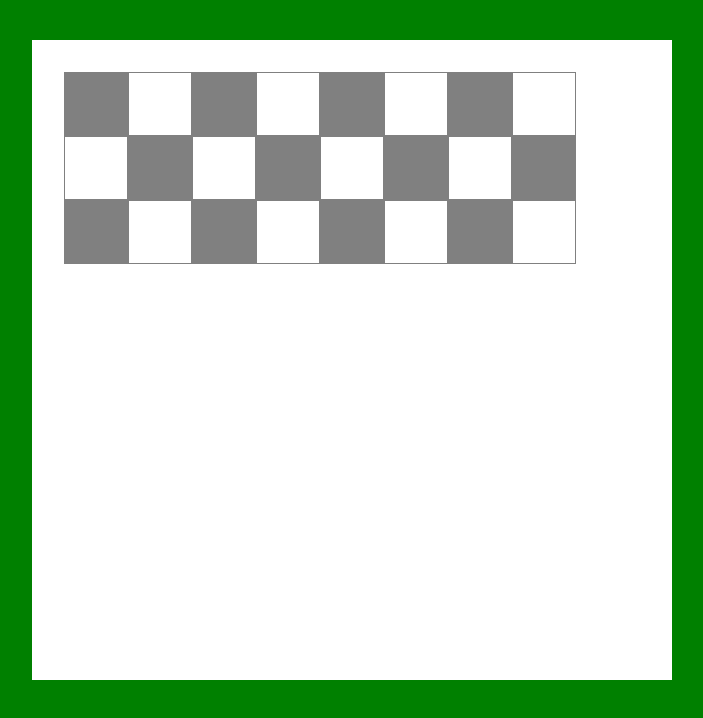
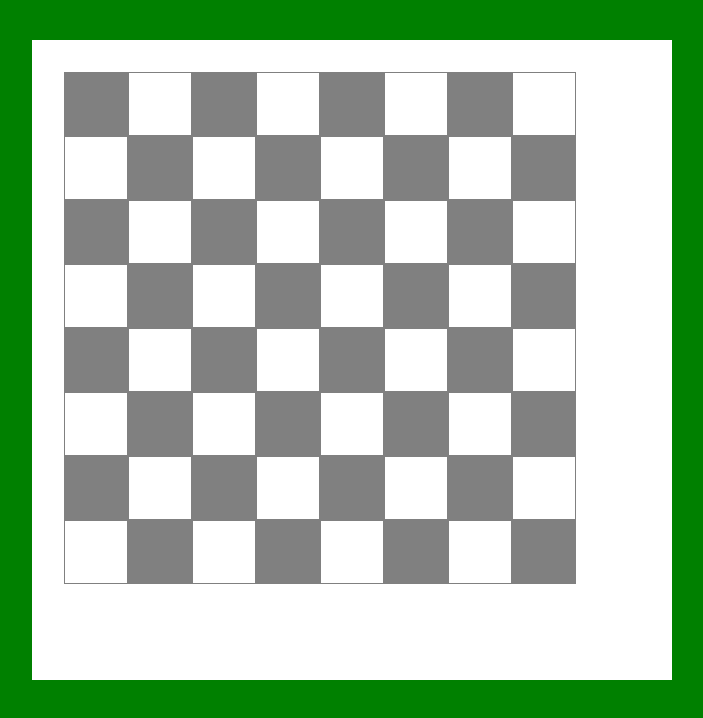
Before and after one commit to harvey88/checkers, a plain HTML site: page index.html in a window 1280 px wide. Shown: the whole page, without its empty margins (288-991 px from the left). Drawn offline with Linux system fonts and the light colour scheme.

Commit message:
board almost ready

```diff
--- a/css/style.css
+++ b/css/style.css
@@ -51,37 +51,6 @@ textarea {
 }
 
 /* Layout */
-/* .ba-container{
-	padding-left: 20px;
-	padding-right: 20px;
-	width: 80vmin;
-	height: 80vmin;
-	background: #FFF;
-	position: relative;
-	margin: 40px auto;
-}
-.ba-cell {
-	position: absolute;
-	border: 1px solid grey;
-	margin-top: 30px;
-	margin-right: 20px;
-	margin-bottom: 20px;
-}
-li {
-	position: relative;
-	list-style: none;
-	width: 90px;
-	height: 90px;
-	background: #333;
-	border: 1px solid #fff;
-	float: left;
-	margin-left: -20px;
-}
-li:nth-child(2n){
-	position: absolute;
-
-	background: #FFF;
-} */
 .ba-container{
 	padding-left: 20px;
 	padding-right: 20px;
@@ -90,8 +59,15 @@ li:nth-child(2n){
 	background: #FFF;
 	margin: 40px auto;
 	position: relative;
+	left: 0;
+	top: 0;
+	right: 0;
+	bottom: 0;
+	/* border: 20px solid #fff; */
 }
-.ba-row1 .ba-rows_1 {
+
+/* row 1 */
+ .ba-row1 .ba-rows_1 {
 	position: absolute;
 	width: 10%;
 	height: 10%;
@@ -166,6 +142,7 @@ li:nth-child(2n){
 .ba-rows1:nth-child(odd) {
 	background: gray;
 }
+/* row 2 */
 .ba-row2 .ba-rows_1 {
 	position: absolute;
 	width: 10%;
@@ -241,6 +218,7 @@ li:nth-child(2n){
 .ba-rows2:nth-child(even) {
 	background: gray;
 }
+/* row 3 */
 .ba-row3 .ba-rows_1 {
 	position: absolute;
 	width: 10%;
@@ -316,140 +294,383 @@ li:nth-child(2n){
 .ba-rows3:nth-child(odd) {
 	background: gray;
 }
-/* .ba-rows1 {
-	position: relative;
-	margin: 20px;
-	width: 11%;
-	height: 11%;
+/* row 4 */
+.ba-row4 .ba-rows_1 {
+	position: absolute;
+	width: 10%;
+	height: 10%;
 	border: 1px solid grey;
-	padding: 40px;
+	top: 30%;
+	left: 0;
+	margin: 5%;
 }
-.ba-rows1 > .ba-rows_1 {
-	background: grey;
+.ba-row4 .ba-rows_2 {
 	position: absolute;
-	left: 0;
-	right: 0;
-	bottom: 0;
-	top: 0;
+	width: 10%;
+	height: 10%;
+	border: 1px solid grey;
+	top: 30%;
+	left: 10%;
+	margin: 5%;
 }
-.ba-rows2 > .ba-rows_2{
+.ba-row4 .ba-rows_3 {
 	position: absolute;
-	background: white;
-	left: 0;
-	right: 0;
-	bottom: 0;
-	top: 0;
+	width: 10%;
+	height: 10%;
+	border: 1px solid grey;
+	top: 30%;
+	left: 20%;
+	margin: 5%;
 }
-.ba-rows3 > .ba-rows_3 {
+.ba-row4 .ba-rows_4 {
 	position: absolute;
-	background: gray;
-	left: 180px;
-	right: 0;
-	bottom: 0;
-	top: 0;
+	width: 10%;
+	height: 10%;
+	border: 1px solid grey;
+	top: 30%;
+	left: 30%;
+	margin: 5%;
 }
- .ba-rows1 >.ba-rows_4 {
+.ba-row4 .ba-rows_5 {
 	position: absolute;
-	background: white;
-	left: 270px;
-	right: 0;
-	bottom: 0;
-	top: 0;
+	width: 10%;
+	height: 10%;
+	border: 1px solid grey;
+	top: 30%;
+	left: 40%;
+	margin: 5%;
 }
- .ba-rows1 >.ba-rows_5 {
-	background: gray;
-	left: 380px;
+.ba-row4 .ba-rows_6 {
+	position: absolute;
+	width: 10%;
+	height: 10%;
+	border: 1px solid grey;
+	top: 30%;
+	left: 50%;
+	margin: 5%;
 }
- .ba-rows1 >.ba-rows_6 {
-	background: white;
-	left: 470px;
+.ba-row4 .ba-rows_7 {
+	position: absolute;
+	width: 10%;
+	height: 10%;
+	border: 1px solid grey;
+	top: 30%;
+	left: 60%;
+	margin: 5%;
 }
-.ba-rows1 >.ba-rows_7 {
-	background: gray;
-	left: 560px;
+.ba-row4 .ba-rows_8 {
+	position: absolute;
+	width: 10%;
+	height: 10%;
+	border: 1px solid grey;
+	top: 30%;
+	left: 70%;
+	margin: 5%;
 }
-.ba-rows1 > .ba-rows_8 {
-	background: white;
-	left: 650px;
-}
-.ba-rows1 >.ba-rows2 {
-	position: absolute;
-	margin-left: 20px;
-	margin-top: 110px;
-	width: 11%;
-	height: 11%;
-	border: 1px solid grey;
-}
-.ba-row2 > .ba-rows2:nth-child(2n) {
+.ba-rows4:nth-child(even) {
 	background: gray;
 }
-.ba-row2 > .ba-rows2:nth-child(odd) {
-	background: #fff;
+/* row 5 */
+.ba-row5 .ba-rows_1 {
+	position: absolute;
+	width: 10%;
+	height: 10%;
+	border: 1px solid grey;
+	top: 40%;
+	left: 0;
+	margin: 5%;
 }
-.ba-rows3 {
+.ba-row5 .ba-rows_2 {
 	position: absolute;
-	margin-left: 20px;
-	margin-top: 200px;
-	width: 11%;
-	height: 11%;
-	border: 1px solid grey
+	width: 10%;
+	height: 10%;
+	border: 1px solid grey;
+	top: 40%;
+	left: 10%;
+	margin: 5%;
 }
-.ba-rows4 {
+.ba-row5 .ba-rows_3 {
 	position: absolute;
-	margin-left: 20px;
-	margin-top: 290px;
-	width: 11%;
-	height: 11%;
-	border: 1px solid grey
+	width: 10%;
+	height: 10%;
+	border: 1px solid grey;
+	top: 40%;
+	left: 20%;
+	margin: 5%;
 }
-.ba-row4 > .ba-rows4:nth-child(2n) {
+.ba-row5 .ba-rows_4 {
+	position: absolute;
+	width: 10%;
+	height: 10%;
+	border: 1px solid grey;
+	top: 40%;
+	left: 30%;
+	margin: 5%;
+}
+.ba-row5 .ba-rows_5 {
+	position: absolute;
+	width: 10%;
+	height: 10%;
+	border: 1px solid grey;
+	top: 40%;
+	left: 40%;
+	margin: 5%;
+}
+.ba-row5 .ba-rows_6 {
+	position: absolute;
+	width: 10%;
+	height: 10%;
+	border: 1px solid grey;
+	top: 40%;
+	left: 50%;
+	margin: 5%;
+}
+.ba-row5 .ba-rows_7 {
+	position: absolute;
+	width: 10%;
+	height: 10%;
+	border: 1px solid grey;
+	top: 40%;
+	left: 60%;
+	margin: 5%;
+}
+.ba-row5 .ba-rows_8 {
+	position: absolute;
+	width: 10%;
+	height: 10%;
+	border: 1px solid grey;
+	top: 40%;
+	left: 70%;
+	margin: 5%;
+}
+.ba-rows5:nth-child(odd) {
 	background: gray;
 }
-.ba-row4 > .ba-rows4:nth-child(odd) {
-	background: #fff;
+/* row 6 */
+.ba-row6 .ba-rows_1 {
+	position: absolute;
+	width: 10%;
+	height: 10%;
+	border: 1px solid grey;
+	top: 50%;
+	left: 0;
+	margin: 5%;
 }
-.ba-rows5 {
+.ba-row6 .ba-rows_2 {
 	position: absolute;
-	margin-left: 20px;
-	margin-top: 380px;
-	width: 11%;
-	height: 11%;
-	border: 1px solid grey
+	width: 10%;
+	height: 10%;
+	border: 1px solid grey;
+	top: 50%;
+	left: 10%;
+	margin: 5%;
 }
-.ba-rows6 {
+.ba-row6 .ba-rows_3 {
 	position: absolute;
-	margin-left: 20px;
-	margin-top: 470px;
-	width: 11%;
-	height: 11%;
-	border: 1px solid grey
+	width: 10%;
+	height: 10%;
+	border: 1px solid grey;
+	top: 50%;
+	left: 20%;
+	margin: 5%;
 }
-.ba-row6 > .ba-rows6:nth-child(2n) {
+.ba-row6 .ba-rows_4 {
+	position: absolute;
+	width: 10%;
+	height: 10%;
+	border: 1px solid grey;
+	top: 50%;
+	left: 30%;
+	margin: 5%;
+}
+.ba-row6 .ba-rows_5 {
+	position: absolute;
+	width: 10%;
+	height: 10%;
+	border: 1px solid grey;
+	top: 50%;
+	left: 40%;
+	margin: 5%;
+}
+.ba-row6 .ba-rows_6 {
+	position: absolute;
+	width: 10%;
+	height: 10%;
+	border: 1px solid grey;
+	top: 50%;
+	left: 50%;
+	margin: 5%;
+}
+.ba-row6 .ba-rows_7 {
+	position: absolute;
+	width: 10%;
+	height: 10%;
+	border: 1px solid grey;
+	top: 50%;
+	left: 60%;
+	margin: 5%;
+}
+.ba-row6 .ba-rows_8 {
+	position: absolute;
+	width: 10%;
+	height: 10%;
+	border: 1px solid grey;
+	top: 50%;
+	left: 70%;
+	margin: 5%;
+}
+.ba-rows6:nth-child(even) {
 	background: gray;
 }
-.ba-row6 > .ba-rows6:nth-child(odd) {
-	background: #fff;
+/* row 7 */
+.ba-row7 .ba-rows_1 {
+	position: absolute;
+	width: 10%;
+	height: 10%;
+	border: 1px solid grey;
+	top: 60%;
+	left: 0;
+	margin: 5%;
 }
-.ba-rows7 {
+.ba-row7 .ba-rows_2 {
 	position: absolute;
-	margin-left: 20px;
-	margin-top: 560px;
-	width: 11%;
-	height: 11%;
-	border: 1px solid grey
+	width: 10%;
+	height: 10%;
+	border: 1px solid grey;
+	top: 60%;
+	left: 10%;
+	margin: 5%;
 }
-.ba-rows8 {
+.ba-row7 .ba-rows_3 {
 	position: absolute;
-	margin-left: 20px;
-	margin-top: 650px;
-	width: 11%;
-	height: 11%;
-	border: 1px solid grey
+	width: 10%;
+	height: 10%;
+	border: 1px solid grey;
+	top: 60%;
+	left: 20%;
+	margin: 5%;
 }
-.ba-row8 > .ba-rows8:nth-child(2n) {
+.ba-row7 .ba-rows_4 {
+	position: absolute;
+	width: 10%;
+	height: 10%;
+	border: 1px solid grey;
+	top: 60%;
+	left: 30%;
+	margin: 5%;
+}
+.ba-row7 .ba-rows_5 {
+	position: absolute;
+	width: 10%;
+	height: 10%;
+	border: 1px solid grey;
+	top: 60%;
+	left: 40%;
+	margin: 5%;
+}
+.ba-row7 .ba-rows_6 {
+	position: absolute;
+	width: 10%;
+	height: 10%;
+	border: 1px solid grey;
+	top: 60%;
+	left: 50%;
+	margin: 5%;
+}
+.ba-row7 .ba-rows_7 {
+	position: absolute;
+	width: 10%;
+	height: 10%;
+	border: 1px solid grey;
+	top: 60%;
+	left: 60%;
+	margin: 5%;
+}
+.ba-row7 .ba-rows_8 {
+	position: absolute;
+	width: 10%;
+	height: 10%;
+	border: 1px solid grey;
+	top: 60%;
+	left: 70%;
+	margin: 5%;
+}
+.ba-rows7:nth-child(odd) {
 	background: gray;
 }
-.ba-row8 > .ba-rows8:nth-child(odd) {
-	background: #fff;
+/* row 8 */
+.ba-row8 .ba-rows_1 {
+	position: absolute;
+	width: 10%;
+	height: 10%;
+	border: 1px solid grey;
+	top: 70%;
+	left: 0;
+	margin: 5%;
 }
- */
+.ba-row8 .ba-rows_2 {
+	position: absolute;
+	width: 10%;
+	height: 10%;
+	border: 1px solid grey;
+	top: 70%;
+	left: 10%;
+	margin: 5%;
+}
+.ba-row8 .ba-rows_3 {
+	position: absolute;
+	width: 10%;
+	height: 10%;
+	border: 1px solid grey;
+	top: 70%;
+	left: 20%;
+	margin: 5%;
+}
+.ba-row8 .ba-rows_4 {
+	position: absolute;
+	width: 10%;
+	height: 10%;
+	border: 1px solid grey;
+	top: 70%;
+	left: 30%;
+	margin: 5%;
+}
+.ba-row8 .ba-rows_5 {
+	position: absolute;
+	width: 10%;
+	height: 10%;
+	border: 1px solid grey;
+	top: 70%;
+	left: 40%;
+	margin: 5%;
+}
+.ba-row8 .ba-rows_6 {
+	position: absolute;
+	width: 10%;
+	height: 10%;
+	border: 1px solid grey;
+	top: 70%;
+	left: 50%;
+	margin: 5%;
+}
+.ba-row8 .ba-rows_7 {
+	position: absolute;
+	width: 10%;
+	height: 10%;
+	border: 1px solid grey;
+	top: 70%;
+	left: 60%;
+	margin: 5%;
+}
+.ba-row8 .ba-rows_8 {
+	position: absolute;
+	width: 10%;
+	height: 10%;
+	border: 1px solid grey;
+	top: 70%;
+	left: 70%;
+	margin: 5%;
+}
+.ba-rows8:nth-child(even) {
+	background: gray;
+}
```
